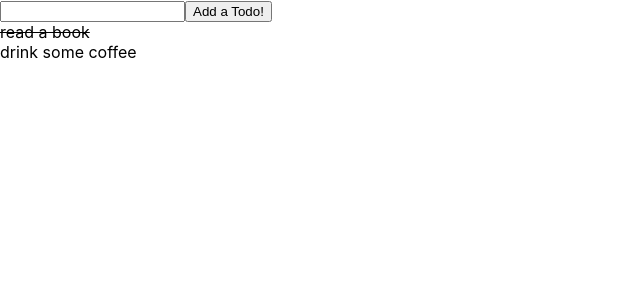
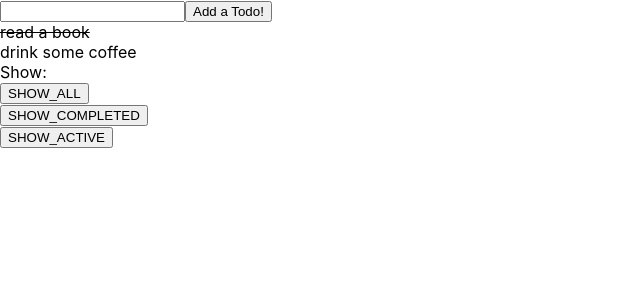
Before and after one commit to cawilson1/cohort5reduxtodos, a React (Create React App) app: page / in a window 1280 px wide. Shown: the top 300 px of the page, without its empty margins (0-640 px from the left). Built offline with nearby package versions, Linux system fonts and the light colour scheme.

Commit message:
create visibility filter

```diff
--- a/src/App.js
+++ b/src/App.js
@@ -1,17 +1,26 @@
 import React, { useState } from "react";
 import TodoList from "./components/TodoList";
 import AddTodo from "./components/AddTodo";
+import Footer from "./components/Footer";
 
 function App() {
   const [todos, setTodos] = useState([
     { id: 0, text: "read a book", completed: true },
     { id: 1, text: "drink some coffee", completed: false }
   ]); //text,completed
+  const [visibilityFilter, setVisibilityFilter] = useState("SHOW_ALL"); //SHOW_COMPLETED//SHOW_ACTIVE
+
   console.log(todos);
+  console.log(visibilityFilter);
   return (
     <div>
       <AddTodo setTodos={setTodos} todos={todos} />
-      <TodoList todos={todos} setTodos={setTodos} />
+      <TodoList
+        visibilityFilter={visibilityFilter}
+        todos={todos}
+        setTodos={setTodos}
+      />
+      <Footer setVisibilityFilter={setVisibilityFilter} />
     </div>
   );
 }
--- a/src/components/AddTodo.js
+++ b/src/components/AddTodo.js
@@ -12,7 +12,7 @@ const AddTodo = ({ setTodos, todos }) => {
         completed: false
       }
     ]);
-    //resetForm
+    setForm("");
   }
   return (
     <div>
--- /dev/null
+++ b/src/components/FilterLink.js
@@ -0,0 +1,11 @@
+import React from "react";
+
+const FilterLink = ({ filter, setVisibilityFilter }) => {
+  return (
+    <div>
+      <button onClick={() => setVisibilityFilter(filter)}>{filter}</button>
+    </div>
+  );
+};
+
+export default FilterLink;
--- /dev/null
+++ b/src/components/Footer.js
@@ -0,0 +1,21 @@
+import React from "react";
+import FilterLink from "./FilterLink";
+
+const Footer = ({ setVisibilityFilter }) => {
+  return (
+    <div>
+      Show:
+      <FilterLink setVisibilityFilter={setVisibilityFilter} filter="SHOW_ALL" />
+      <FilterLink
+        setVisibilityFilter={setVisibilityFilter}
+        filter="SHOW_COMPLETED"
+      />
+      <FilterLink
+        setVisibilityFilter={setVisibilityFilter}
+        filter="SHOW_ACTIVE"
+      />
+    </div>
+  );
+};
+
+export default Footer;
--- a/src/components/TodoList.js
+++ b/src/components/TodoList.js
@@ -1,18 +1,34 @@
 import React from "react";
 import Todo from "./Todo";
 
-const TodoList = ({ todos, setTodos }) => {
+function checkIfRender(visibilityFilter, completed) {
+  if (visibilityFilter === "SHOW_ALL") return true;
+  else if (visibilityFilter === "SHOW_COMPLETED") {
+    if (completed) return true;
+    return false;
+  } else if (visibilityFilter === "SHOW_ACTIVE") {
+    if (completed) return false;
+    return true;
+  }
+}
+
+const TodoList = ({ todos, setTodos, visibilityFilter }) => {
   return (
     <div>
-      {todos.map(todo => (
+      {todos.map(todo =>
+        checkIfRender(visibilityFilter, todo.completed) ? (
           <Todo
             id={todo.id}
             text={todo.text}
             completed={todo.completed}
             setTodos={setTodos}
             todos={todos}
+            visibilityFilter={visibilityFilter}
           />
-      ))}
+        ) : (
+          <></>
+        )
+      )}
     </div>
   );
 };
```
Lines whose indentation alone changed are shown as unchanged.
